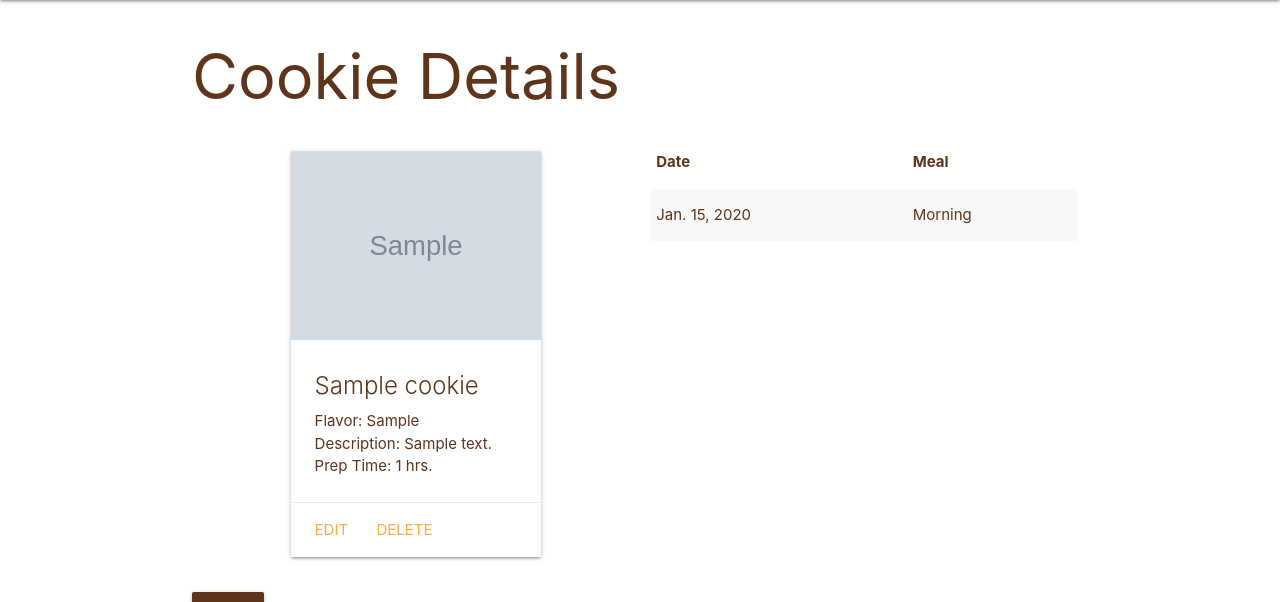
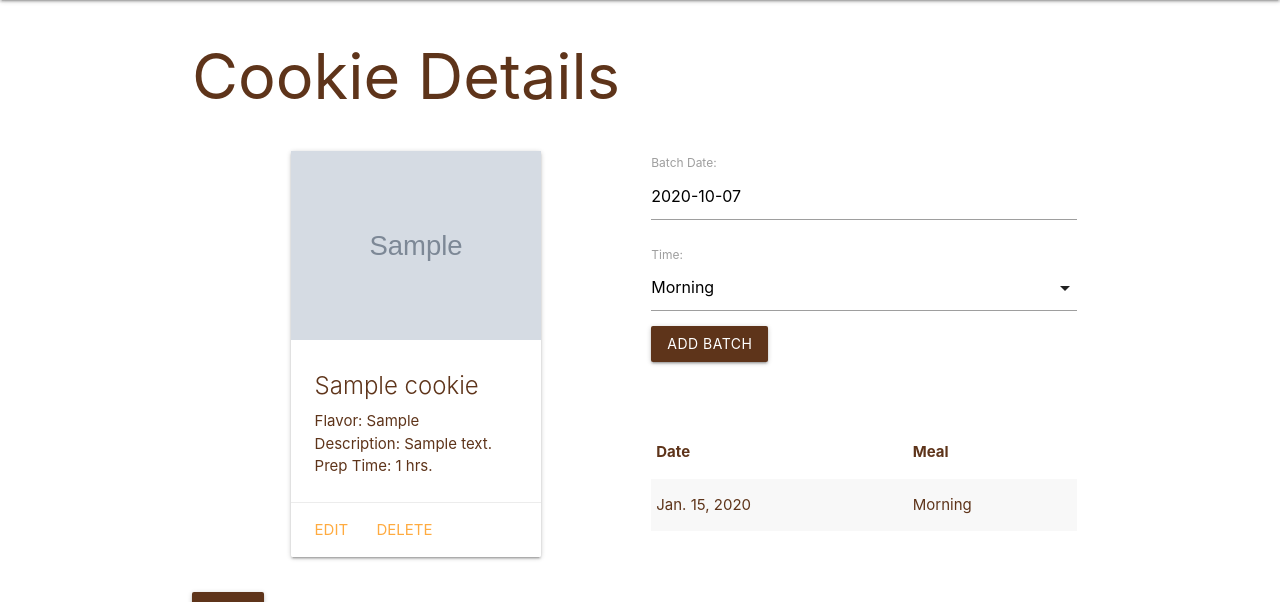
Before and after one commit to gc893/django-cookie-collector, a Django app: page /cookies/1/ in a window 1280 px wide. Shown: the part 64-666 px from the top of the page. Run offline with Django 3.2, Linux system fonts and the light colour scheme; tables that the repository leaves empty hold one stand-in row (values such as "Sample post"); grey boxes marked "Sample" are stand-in pictures.

Commit message:
add new batch form

```diff
--- /dev/null
+++ b/main_app/forms.py
@@ -0,0 +1,7 @@
+from django.forms import ModelForm
+from .models import Batch
+
+class BatchForm(ModelForm):
+  class Meta:
+    model = Batch
+    fields = ['date', 'time']
--- a/main_app/models.py
+++ b/main_app/models.py
@@ -31,3 +31,6 @@ class Batch(models.Model):
     def __str__(self):
     # Nice method for obtaining the friendly value of a Field.choice
         return f"{self.get_time_display()} on {self.date}"
+
+    class Meta:
+        ordering = ['-date']
--- a/main_app/templates/base.html
+++ b/main_app/templates/base.html
@@ -8,7 +8,8 @@
     <title>Cookies Collector</title>
     <link rel="stylesheet" href="https://cdnjs.cloudflare.com/ajax/libs/materialize/1.0.0/css/materialize.min.css">
     <link rel="stylesheet" type="text/css" href="{% static 'css/style.css' %}">
-</head>
+    <script src="https://cdnjs.cloudflare.com/ajax/libs/materialize/1.0.0/js/materialize.min.js"></script>
+  </head>
 <body>
     <header class="navbar-fixed">
         <nav>
--- a/main_app/templates/cookies/detail.html
+++ b/main_app/templates/cookies/detail.html
@@ -20,6 +20,11 @@
     </div>
   </div>
   <div class="col s6">
+    <form action="{% url 'add_batch' cookie.id %}" method="post">
+      {% csrf_token %}
+      {{ batch_form.as_p }}
+      <input type="submit" class="btn" value="Add Batch">
+    </form>
     <table class="striped">
       <thead>
         <tr><th>Date</th><th>Meal</th></tr>
@@ -37,4 +42,17 @@
 </div>
 <a href="/cookies" id='back-btn' class="waves-effect waves-light btn">Back</a>
 
+<script>
+  var dateEl = document.getElementById('id_date');
+  M.Datepicker.init(dateEl, {
+    format: 'yyyy-mm-dd',
+    defaultDate: new Date(),
+    setDefaultDate: true,
+    autoClose: true
+  });
+
+  var selectEl = document.getElementById('id_time');
+  M.FormSelect.init(selectEl);
+</script>
+
 {% endblock %}
--- a/main_app/urls.py
+++ b/main_app/urls.py
@@ -10,4 +10,5 @@ urlpatterns = [
     path('cookies/create/', views.CookieCreate.as_view(), name='cookies_create'),
     path('cookies/<int:pk>/update/', views.CookieUpdate.as_view(), name='cookies_update'),
     path('cookies/<int:pk>/delete/', views.CookieDelete.as_view(), name='cookies_delete'),
+    path('cookies/<int:cookie_id>/add_batch/', views.add_batch, name='add_batch')
 ]
--- a/main_app/views.py
+++ b/main_app/views.py
@@ -1,6 +1,7 @@
-from django.shortcuts import render
+from django.shortcuts import render, redirect
 from django.views.generic import ListView, CreateView, UpdateView, DeleteView
 from .models import Cookie
+from .forms import BatchForm
 
 # Create your views here.
 
@@ -18,7 +19,10 @@ def cookies_index(request):
 
 def cookies_detail(request, cookie_id):
   cookie = Cookie.objects.get(id=cookie_id)
-  return render(request, 'cookies/detail.html', { 'cookie': cookie })
+  batch_form = BatchForm()
+  return render(request, 'cookies/detail.html', {
+    'cookie': cookie, 'batch_form': batch_form
+  })
 
 class CookieList(ListView):
     model = Cookie
@@ -38,3 +42,15 @@ class CookieUpdate(UpdateView):
 class CookieDelete(DeleteView):
   model = Cookie
   success_url = '/cookies/'
+
+def add_batch(request, cookie_id):
+  # create a ModelForm instance using the data in request.POST
+  form = BatchForm(request.POST)
+  # validate the form
+  if form.is_valid():
+    # don't save the form to the db until it
+    # has the cat_id assigned
+    new_batch = form.save(commit=False)
+    new_batch.cookie_id = cookie_id
+    new_batch.save()
+  return redirect('detail', cookie_id=cookie_id)
```
